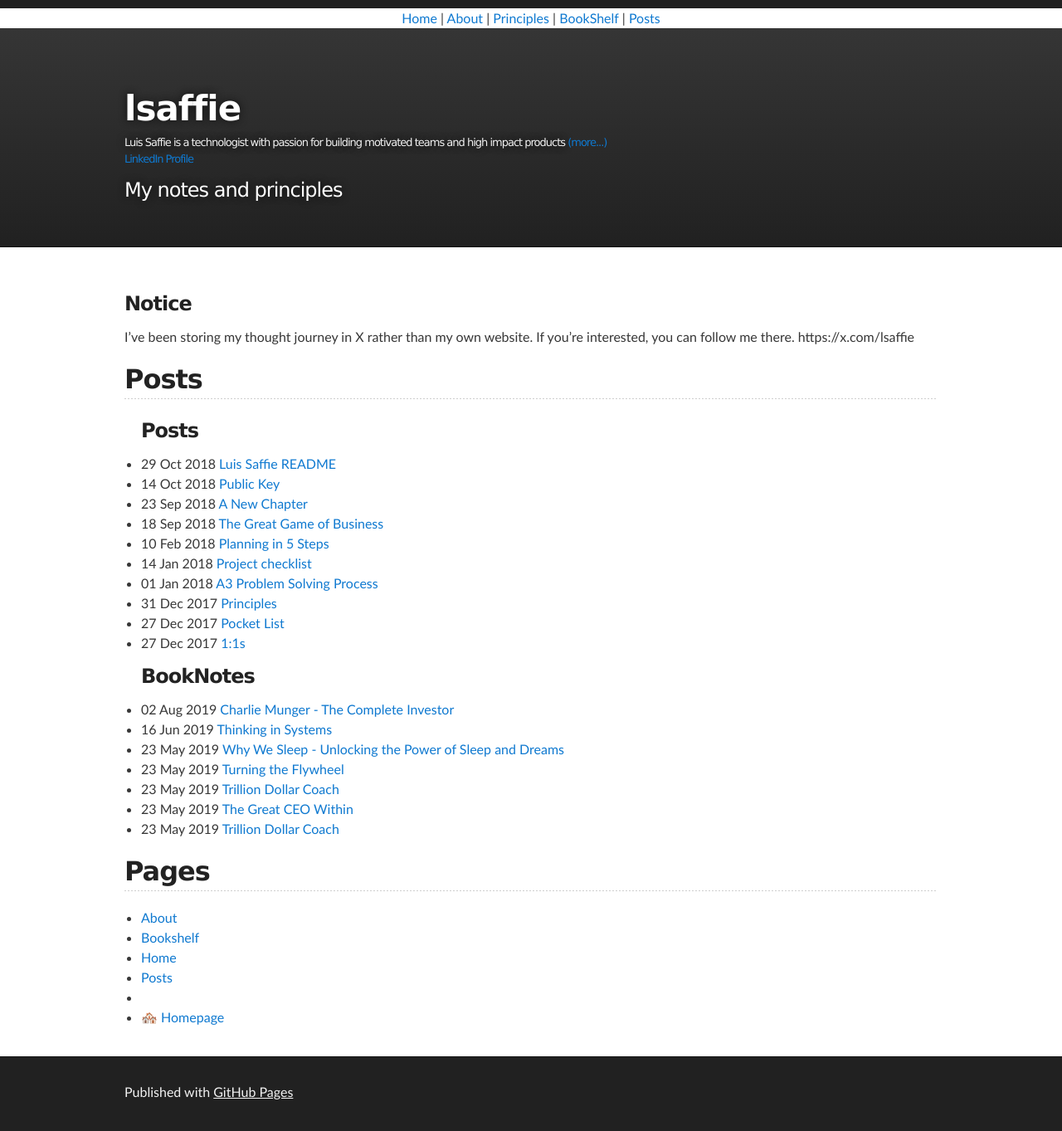
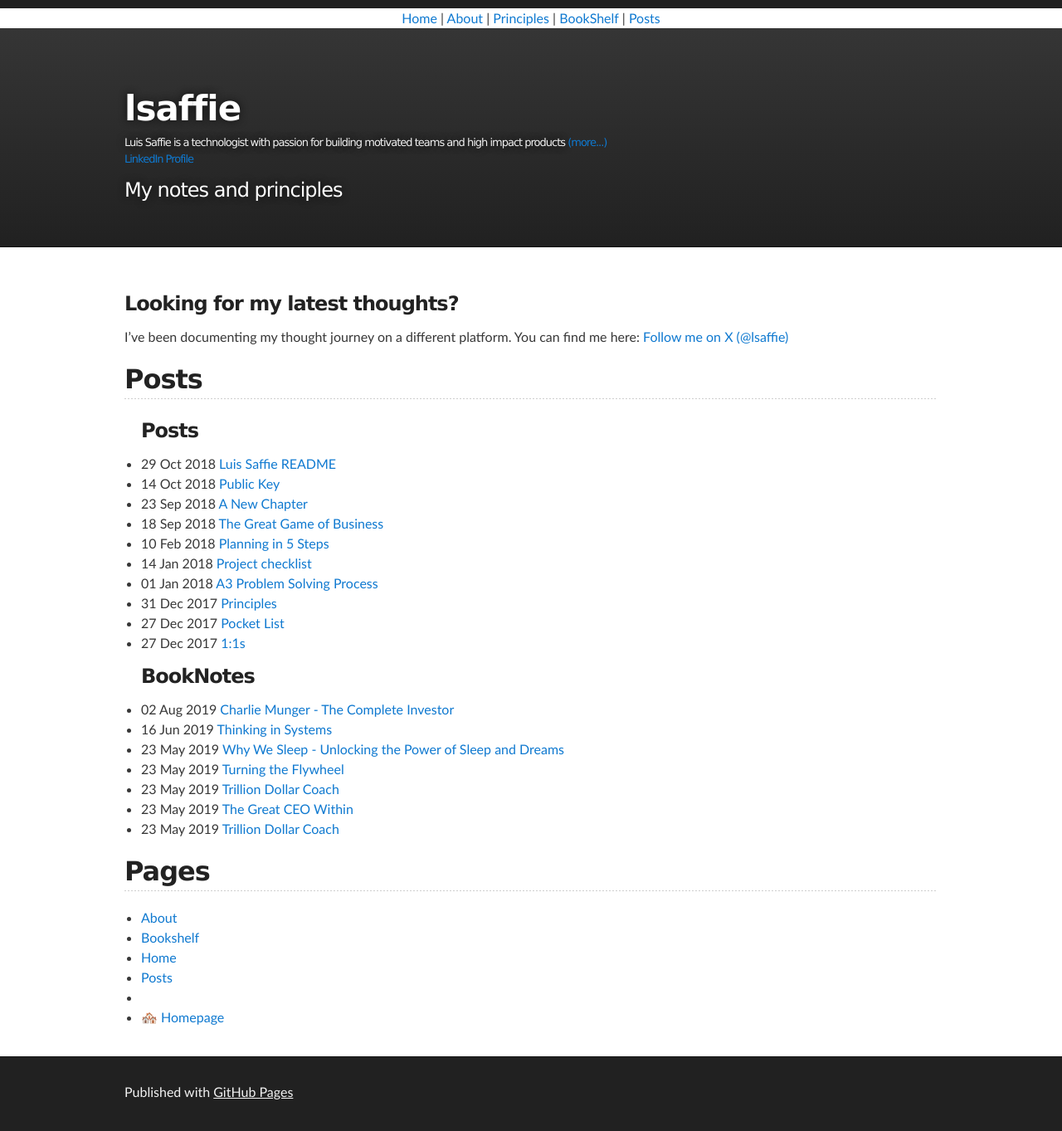
Before and after one commit to lsaffie/lsaffie.github.io, a Jekyll site: the page built from index.md, in a window 1280 px wide. Shown: the whole page at 83% size. Built offline with Jekyll 4.4.1, drawn with Linux system fonts in a browser that asks for light colours; our own code applies the rules of GitHub Pages for plain Markdown files.

Commit message:
x notice:

```diff
--- a/index.md
+++ b/index.md
@@ -3,10 +3,10 @@ title: Home
 categories:
 ---
 
-### Notice
+### Looking for my latest thoughts?
 
-I've been storing my thought journey in X rather than my own website. If you're interested, you can follow me there.
-https://x.com/lsaffie
+I've been documenting my thought journey on a different platform. You can find me here:
+[Follow me on X (@lsaffie)](https://x.com/lsaffie)
 
 ## Posts
 
```
